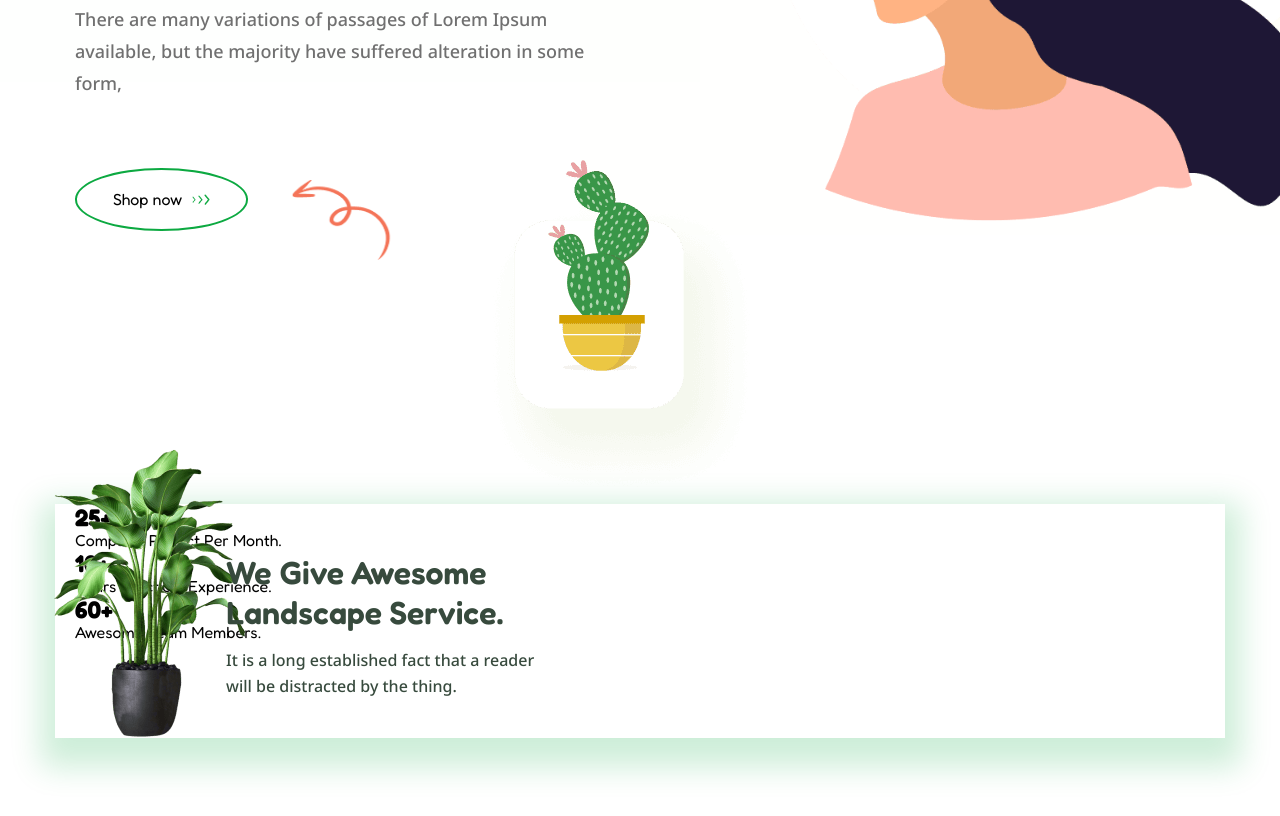
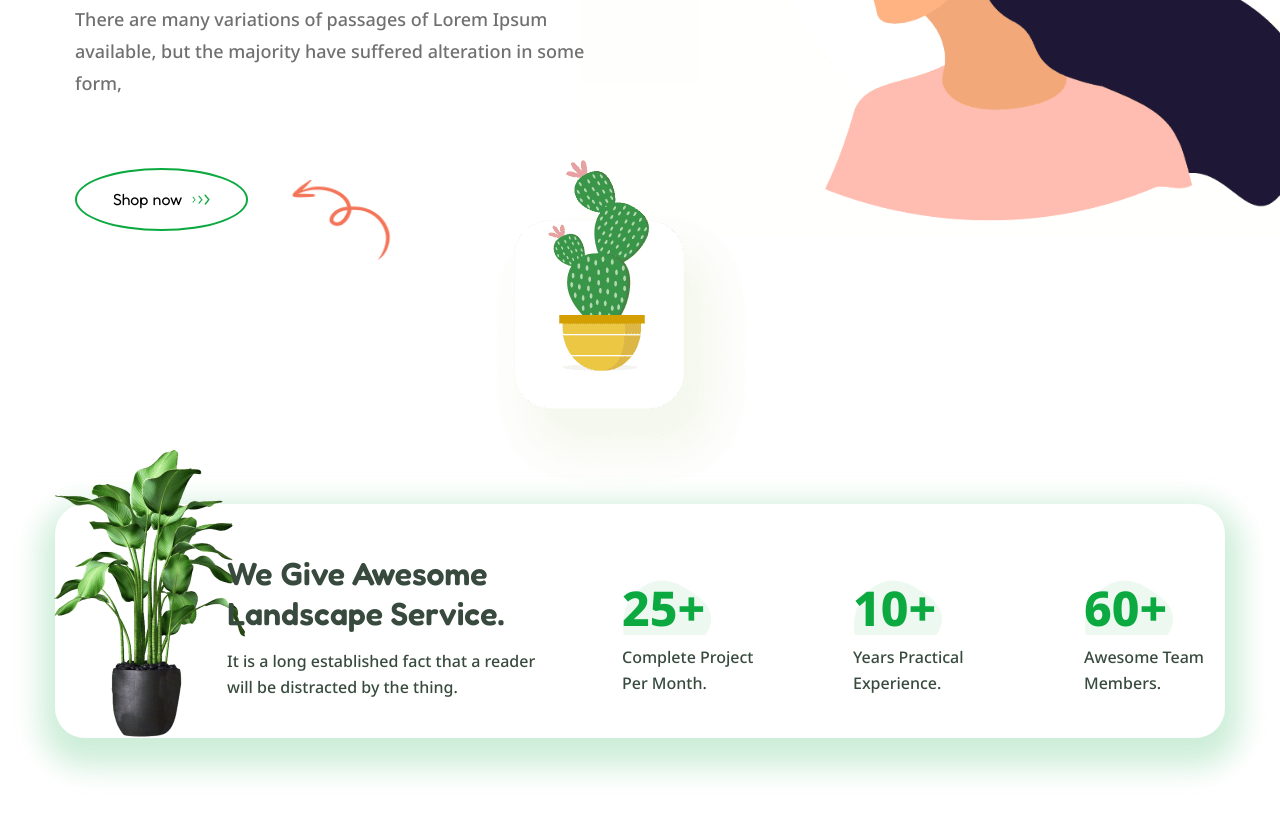
Before and after one commit to hayotbekk/hobby-imtihon-2, a plain HTML site: page index.html in a window 1280 px wide. Shown: the part 565-1381 px from the top of the page. Drawn offline with Linux system fonts and the light colour scheme.

Commit message:
we give finish

```diff
--- a/scss/all-blocks/_variables.scss
+++ b/scss/all-blocks/_variables.scss
@@ -3,7 +3,7 @@ $medium-size:16px;
 $medium-2-size:18px;
 $large-size:24px;
 $large-2-size:32px;
-
+$pro-large-size:48px;
 $dark-color:#000000;
 $light-color:#fff;
 $dark-blue:#1D3B53;
--- a/scss/all-blocks/_we-give.scss
+++ b/scss/all-blocks/_we-give.scss
@@ -3,6 +3,8 @@
     // color: $light-color;
     margin-bottom: 142px;
     display: flex;
+    border: 1px solid transparent;
+    border-radius: 30px;
 
 
 
@@ -19,9 +21,10 @@
 
 
 .we-give-left{
-    position: absolute;
+    position: relative;
     margin-top: 49px;
     margin-left: 151px;
+    margin-right: 85px;
 }
 
 .we-give-h2{
@@ -55,3 +58,48 @@
     top: 980px;
     left: 10px;
 }
+
+
+// right
+
+.we-give-right{
+    position: relative;
+    margin-top: 75px;
+}
+
+.we-give-right-list{
+    display: flex;
+
+}
+
+.we-give-right-item{
+    margin-right: 70px;
+
+
+
+    h2{
+        font-family: 'Noto Sans', sans-serif;
+        color: $light-green;
+        font-size: $pro-large-size;
+        font-weight: 800;
+        margin-bottom: 9px;
+
+
+        background-image: url(/images/aylanacha.png);
+        background-repeat: no-repeat;
+        background-size: 90px;
+
+
+
+    }
+
+    p{
+        font-family: 'Noto Sans', sans-serif;
+        font-weight: 500;
+        font-size: $medium-size;
+        line-height: 26px;
+        color: $dark-green;
+        width: 161px;
+
+    }
+}
```
Also changed, not shown: css/main.css, 1 other file.
